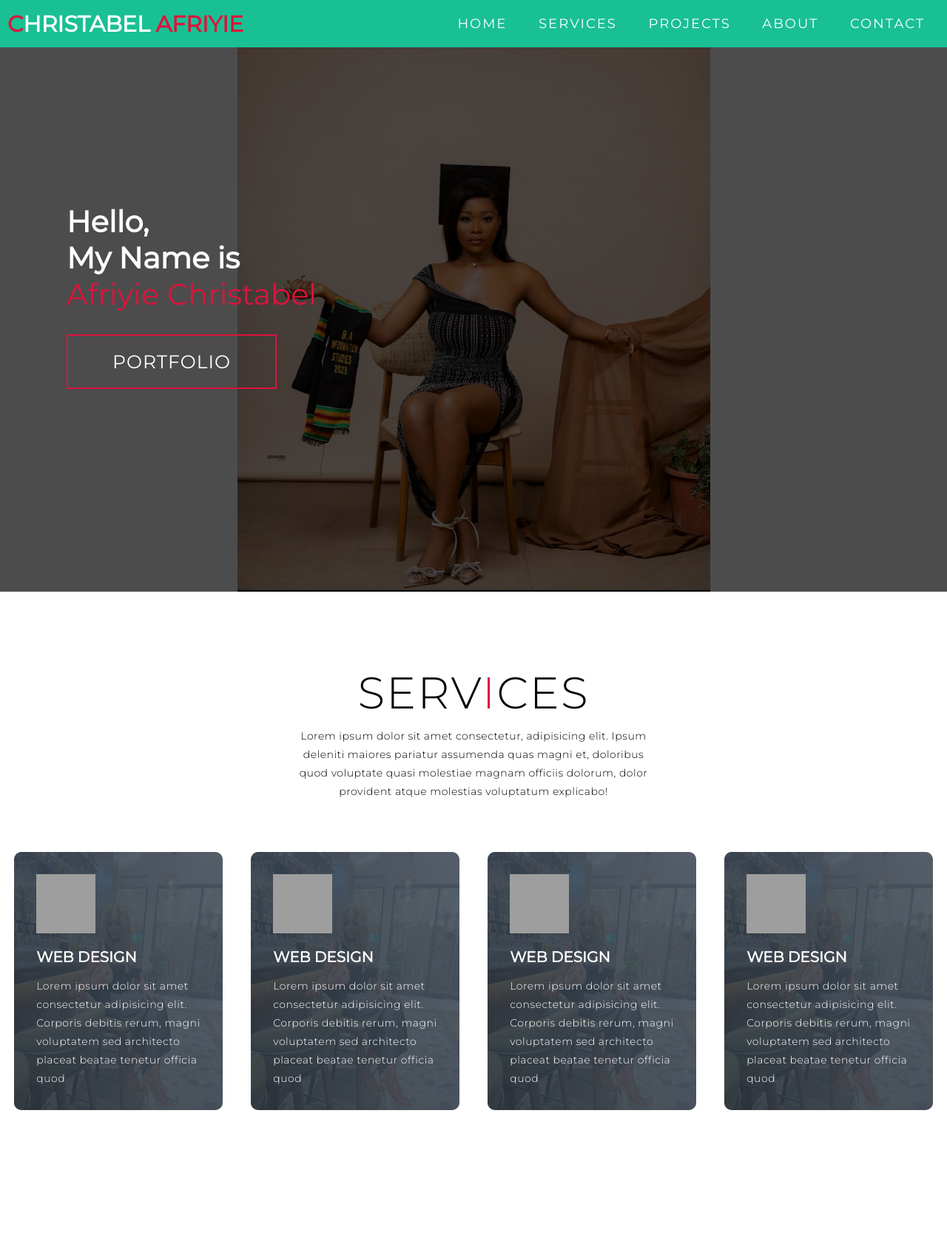
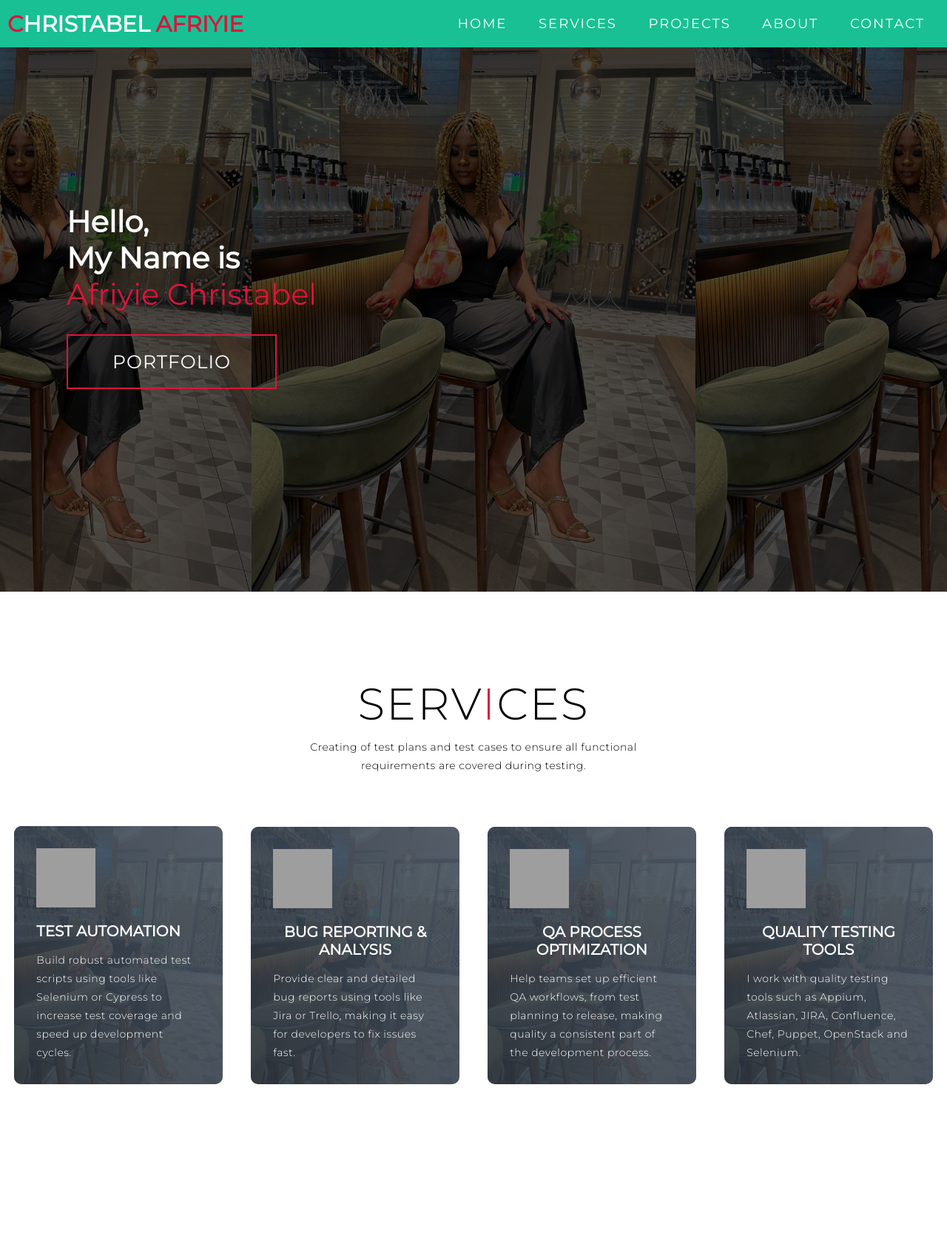
Before and after one commit to Christabel-dev/myportfolio, a PHP site: page /pages/home.html in a window 1280 px wide. Shown: the top 1701 px of the page at 74% size. Run offline with PHP 8.4, Linux system fonts and the light colour scheme; grey boxes are pictures that could not be loaded.

Commit message:
initial commit

```diff
--- a/pages/home.html
+++ b/pages/home.html
@@ -54,35 +54,36 @@
     <div class="services container">
       <div class="service-top">
         <h1 class="section-title">Serv<span>i</span>ces</h1>
-        <p>Lorem ipsum dolor sit amet consectetur, adipisicing elit. Ipsum deleniti maiores pariatur assumenda quas
-          magni et, doloribus quod voluptate quasi molestiae magnam officiis dolorum, dolor provident atque molestias
-          voluptatum explicabo!</p>
+        <p>Creating of test plans and test cases to ensure all functional requirements are covered during testing.
+        </p>
       </div>
       <div class="service-bottom">
         <div class="service-item">
           <div class="icon">
             <img src="https://img.icons8.com/bubbles/100/000000/services.png" /></div>
-          <h2>Web Design</h2>
-          <p>Lorem ipsum dolor sit amet consectetur adipisicing elit. Corporis debitis rerum, magni voluptatem sed
-            architecto placeat beatae tenetur officia quod</p>
+          <h2> Test Automation
+          </h2>
+          <p>Build robust automated test scripts using tools like Selenium or Cypress to increase test coverage and speed up development cycles.
+
+          </p>
         </div>
         <div class="service-item">
           <div class="icon"><img src="https://img.icons8.com/bubbles/100/000000/services.png" /></div>
-          <h2>Web Design</h2>
-          <p>Lorem ipsum dolor sit amet consectetur adipisicing elit. Corporis debitis rerum, magni voluptatem sed
-            architecto placeat beatae tenetur officia quod</p>
+          <h2> Bug Reporting & Analysis
+          </h2>
+          <p>Provide clear and detailed bug reports using tools like Jira or Trello, making it easy for developers to fix issues fast.
+          </p>
         </div>
         <div class="service-item">
           <div class="icon"><img src="https://img.icons8.com/bubbles/100/000000/services.png" /></div>
-          <h2>Web Design</h2>
-          <p>Lorem ipsum dolor sit amet consectetur adipisicing elit. Corporis debitis rerum, magni voluptatem sed
-            architecto placeat beatae tenetur officia quod</p>
+          <h2>QA Process Optimization
+          </h2>
+          <p>Help teams set up efficient QA workflows, from test planning to release, making quality a consistent part of the development process.</p>
         </div>
         <div class="service-item">
           <div class="icon"><img src="https://img.icons8.com/bubbles/100/000000/services.png" /></div>
-          <h2>Web Design</h2>
-          <p>Lorem ipsum dolor sit amet consectetur adipisicing elit. Corporis debitis rerum, magni voluptatem sed
-            architecto placeat beatae tenetur officia quod</p>
+          <h2>Quality Testing Tools</h2>
+          <p>I work with quality testing tools such as Appium, Atlassian, JIRA, Confluence, Chef, Puppet, OpenStack and Selenium.</p>
         </div>
       </div>
     </div>
@@ -99,10 +100,9 @@
         <div class="project-item">
           <div class="project-info">
             <h1>Project 1</h1>
-            <h2>Coding is Love</h2>
-            <p>Lorem, ipsum dolor sit amet consectetur adipisicing elit. Ad, iusto cupiditate voluptatum impedit unde
-              rem ipsa distinctio illum quae mollitia ut, accusantium eius odio ducimus illo neque atque libero non sunt
-              harum? Ipsum repellat animi, fugit architecto voluptatum odit et!</p>
+            <h2>Manual Testing</h2>
+            <p>Performing thorough exploratory and test case-based testing to identify bugs and ensure product quality across various browsers and devices.
+            </p>
           </div>
           <div class="project-img">
             <img src="/images/chris6.jpg" alt="img">
@@ -111,10 +111,9 @@
         <div class="project-item">
           <div class="project-info">
             <h1>Project 2</h1>
-            <h2>Coding is Love</h2>
-            <p>Lorem, ipsum dolor sit amet consectetur adipisicing elit. Ad, iusto cupiditate voluptatum impedit unde
-              rem ipsa distinctio illum quae mollitia ut, accusantium eius odio ducimus illo neque atque libero non sunt
-              harum? Ipsum repellat animi, fugit architecto voluptatum odit et!</p>
+            <h2>Test Automation</h2>
+            <p>Building reliable automated test scripts using tools like Selenium, Cypress, or Playwright to increase test coverage and speed up release cycles
+            </p>
           </div>
           <div class="project-img">
             <img src="/images/chris2.jpg" alt="img">
@@ -123,10 +122,9 @@
         <div class="project-item">
           <div class="project-info">
             <h1>Project 3</h1>
-            <h2>Coding is Love</h2>
-            <p>Lorem, ipsum dolor sit amet consectetur adipisicing elit. Ad, iusto cupiditate voluptatum impedit unde
-              rem ipsa distinctio illum quae mollitia ut, accusantium eius odio ducimus illo neque atque libero non sunt
-              harum? Ipsum repellat animi, fugit architecto voluptatum odit et!</p>
+            <h2>Bug reporting and Analysis</h2>
+            <p>Document bugs clearly and concisely using tools like Jira or Trello, helping developers understand and resolve issues quickly.
+            </p>
           </div>
           <div class="project-img">
             <img src="/images/chris3.jpg" alt="img">
@@ -135,10 +133,9 @@
         <div class="project-item">
           <div class="project-info">
             <h1>Project 4</h1>
-            <h2>Coding is Love</h2>
-            <p>Lorem, ipsum dolor sit amet consectetur adipisicing elit. Ad, iusto cupiditate voluptatum impedit unde
-              rem ipsa distinctio illum quae mollitia ut, accusantium eius odio ducimus illo neque atque libero non sunt
-              harum? Ipsum repellat animi, fugit architecto voluptatum odit et!</p>
+            <h2> Quality Process Consulting</h2>
+
+            <p>Assist teams implement efficient QA processes—from test planning to release—ensuring high quality assurance standard</p>
           </div>
           <div class="project-img">
             <img src="/images/chris4.jpg" alt="img">
@@ -147,13 +144,11 @@
         <div class="project-item">
           <div class="project-info">
             <h1>Project 5</h1>
-            <h2>Coding is Love</h2>
-            <p>Lorem, ipsum dolor sit amet consectetur adipisicing elit. Ad, iusto cupiditate voluptatum impedit unde
-              rem ipsa distinctio illum quae mollitia ut, accusantium eius odio ducimus illo neque atque libero non sunt
-              harum? Ipsum repellat animi, fugit architecto voluptatum odit et!</p>
+            <h2>Quality Assurance Process</h2>
+            <p>Participating in the overall quality assurance process for the mobile application, including regression testing and user acceptance testing.</p>
           </div>
           <div class="project-img">
-            <img src="/images/chris2.jpg" alt="img">
+            <img src="/images/chris5.jpg" alt="img">
           </div>
         </div>
       </div>
@@ -172,11 +167,11 @@
       <div class="col-right">
         <h1 class="section-title">About <span>me</span></h1>
         <h2>Quality Assurance Engineer</h2>
-        <p>Lorem ipsum, dolor sit amet consectetur adipisicing elit. Asperiores, velit alias eius non illum beatae atque
-          repellat ratione qui veritatis repudiandae adipisci maiores. At inventore necessitatibus deserunt
-          exercitationem cumque earum omnis ipsum rem accusantium quis, quas quia, accusamus provident suscipit magni!
-          Expedita sint ad dolore, commodi labore nihil velit earum ducimus nulla quae nostrum fugit aut, deserunt
-          reprehenderit libero enim!</p>
+        <p>Basicaly, I perform hands-on, exploratory testing to catch bugs early and ensure the software works seamlessly across devices and browsers.
+          Moreover, I build robust automated test scripts using tools like Selenium or Cypress to increase test coverage and speed up development cycles.
+          I provide clear and detailed bug reports using tools like Jira or Trello, making it easy for developers to fix issues fast.
+         I assist teams set up efficient QA workflows, from test planning to release, making quality a consistent part of the development process.
+        </p>
         <a href="#" class="cta">Download Resume</a>
       </div>
     </div>
--- a/style/home.css
+++ b/style/home.css
@@ -200,13 +200,13 @@ p {
 
 /* Hello Section */
 #hello {
-	background-image: url(/images/chris2.jpg);
+	background-image: url(/images/chris6.jpg);
 	background-size: cover;
 	background-position: top center;
 	position: relative;
 	z-index: 1;
 	background-size: contain;
-	background-repeat: no-repeat;
+
 }
 #hello::after {
 	content: '';
```
